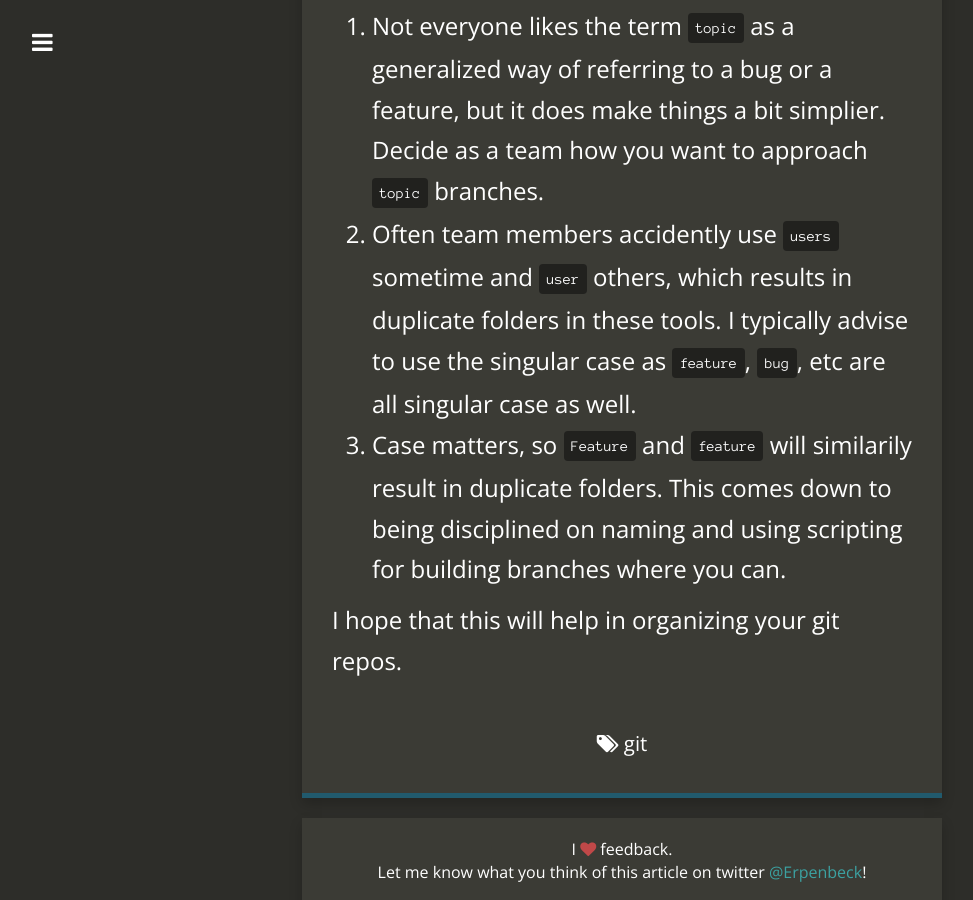
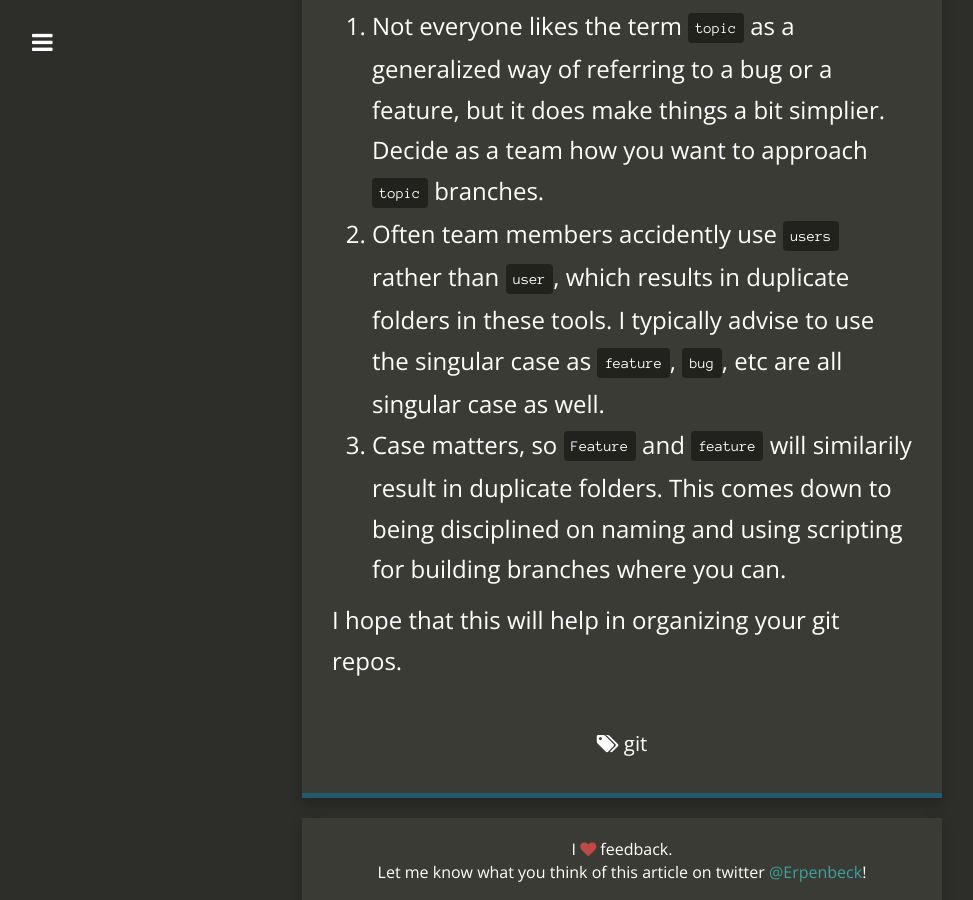
Before and after one commit to GitMje/gitmje.github.io, a Jekyll site: the page built from _posts/2021-03-01-git-naming-conventions.md, in a window 1280 px wide and 900 px high, scrolled down 4913 px. Shown: the whole window, without its empty margins (18-991 px from the left). Built offline with Jekyll 4.4.1, drawn with Linux system fonts in a browser that asks for light colours; nearby versions of some CDN libraries.

Commit message:
Fixing user language

```diff
--- a/_posts/2021-03-01-git-naming-conventions.md
+++ b/_posts/2021-03-01-git-naming-conventions.md
@@ -53,7 +53,7 @@ Notice how tools most git client tools like [GitKraken](https://www.gitkraken.co
 ### Some places where teams have issues
 
 1. Not everyone likes the term `topic` as a generalized way of referring to a bug or a feature, but it does make things a bit simplier.  Decide as a team how you want to approach `topic` branches.
-2. Often team members accidently use `users` sometime and `user` others, which results in duplicate folders in these tools.  I typically advise to use the singular case as `feature`, `bug`, etc are all singular case as well.
+2. Often team members accidently use `users` rather than `user`, which results in duplicate folders in these tools.  I typically advise to use the singular case as `feature`, `bug`, etc are all singular case as well.
 3. Case matters, so `Feature` and `feature` will similarily result in duplicate folders.  This comes down to being disciplined on naming and using scripting for building branches where you can.
 
 I hope that this will help in organizing your git repos.
```
